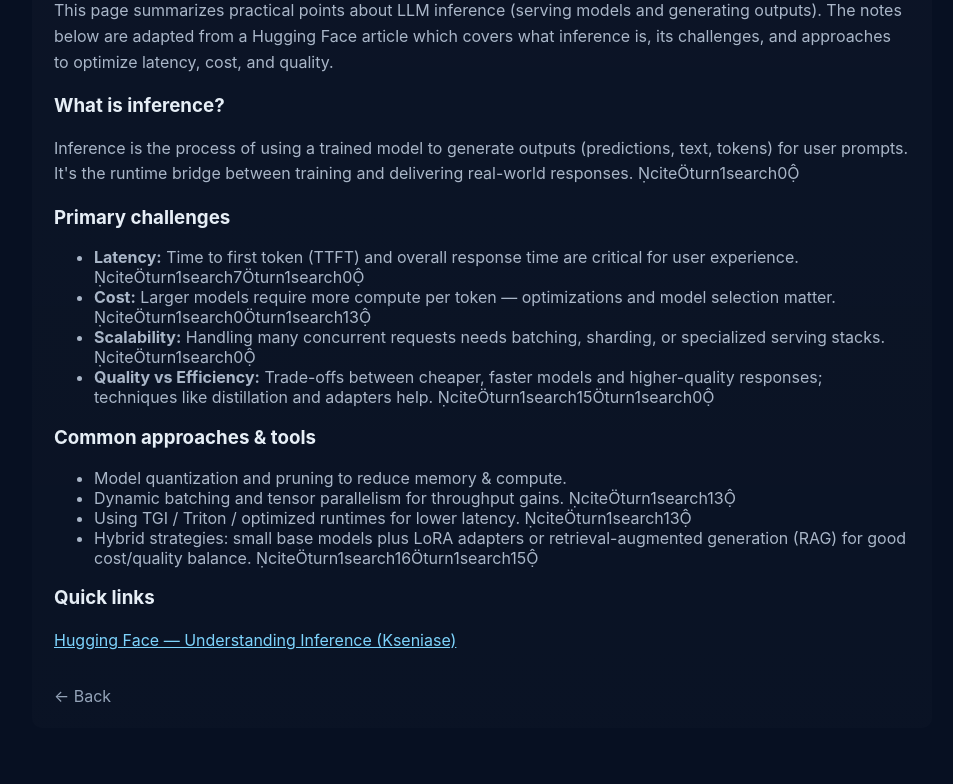
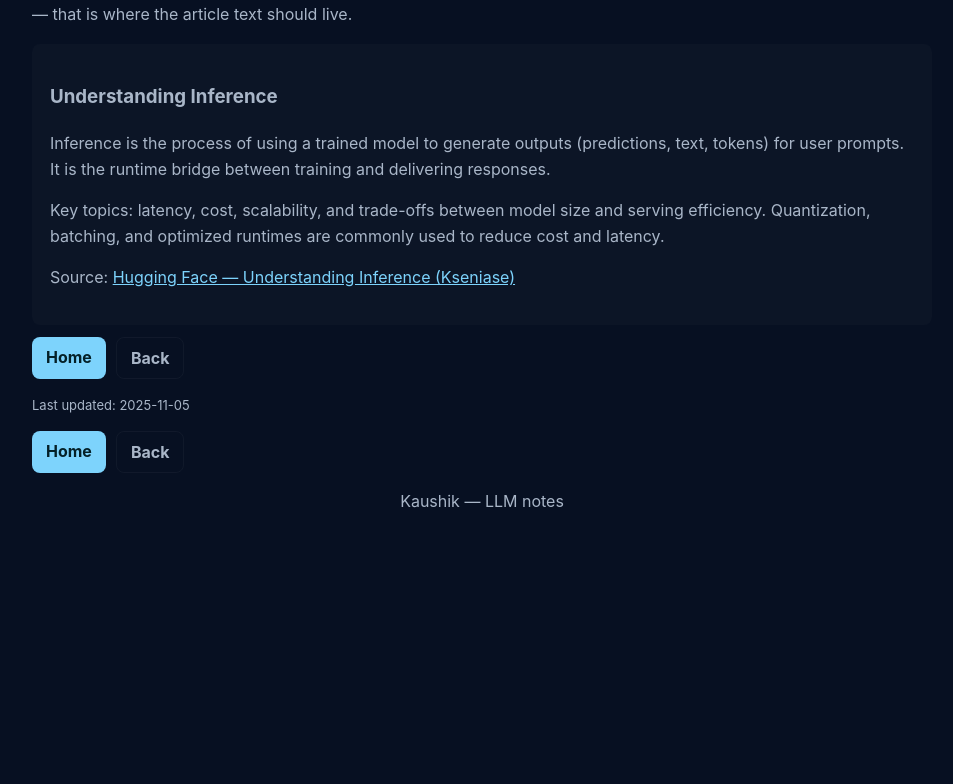
Before and after one commit to kaushiklade/llm-info, a plain HTML site: page 04 LLM Inferencing/04_llm_inferencing.html in a window 1280 px wide. Shown: the part 140-924 px from the top of the page, without its empty margins (158-1111 px from the left). After the commit the page ends 800 px from the top, so only its background shows below. Drawn offline with Linux system fonts and the light colour scheme.

Commit message:
back button update

```diff
--- a/04 LLM Inferencing/04_llm_inferencing.html
+++ b/04 LLM Inferencing/04_llm_inferencing.html
@@ -5,53 +5,85 @@
         <meta name="viewport" content="width=device-width, initial-scale=1" />
         <title>LLM Inference — Notes</title>
         <style>
-            body{margin:0;font-family:Inter,Arial,Helvetica,sans-serif;background:#071022;color:#e6eef6}
+            :root{--bg:#071022;--muted:#a9b6c8;--accent:#7dd3fc}
+            body{margin:0;font-family:Inter,Arial,Helvetica,sans-serif;background:var(--bg);color:#e6eef6}
             .wrap{max-width:900px;margin:36px auto;padding:20px}
             .card{background:linear-gradient(180deg,rgba(255,255,255,0.02),rgba(255,255,255,0.01));padding:22px;border-radius:10px}
             h1{margin-top:0}
-            p{color:#a9b6c8;line-height:1.6}
-            a.link{color:#7dd3fc}
-            ul{color:#a9b6c8}
-            .back{display:inline-block;margin-top:16px;text-decoration:none;color:#94a3b8}
+            p{color:var(--muted);line-height:1.6}
+            a.link{color:var(--accent)}
+            ul{color:var(--muted)}
+            .back{display:inline-block;margin-top:8px;text-decoration:none;color:#94a3b8}
+
+            /* Content area */
+            .info{background:rgba(255,255,255,0.02);padding:18px;border-radius:8px;color:var(--muted);line-height:1.7;max-height:60vh;overflow:auto}
+
+            /* Button row */
+            .btn-row{display:flex;gap:10px;margin-top:14px}
+            .btn-primary{background:var(--accent);color:#042027;padding:10px 14px;border-radius:8px;text-decoration:none;font-weight:700}
+            .btn-ghost{background:transparent;border:1px solid rgba(255,255,255,0.04);color:var(--muted);padding:10px 14px;border-radius:8px;text-decoration:none;font-weight:700}
+
+            footer{margin-top:18px;text-align:center;color:var(--muted)}
+
+            @media (max-width:700px){.btn-row{flex-direction:column}}
         </style>
     </head>
     <body>
         <div class="wrap">
-            <div class="card">
-                <h1>LLM Inference — Key points</h1>
-                <p>
-                    This page summarizes practical points about LLM inference (serving models and generating outputs). The notes below are adapted from a Hugging Face article which covers what inference is, its challenges, and approaches to optimize latency, cost, and quality.
-                </p>
+            <h1>LLM Inference — Notes</h1>
+            <p class="lead">Below is the information you mentioned from the Hugging Face article. Paste or edit the text inside the <code>.info</code> container — that is where the article text should live.</p>
+
+            <!-- TOP content block -->
+            <div class="info" id="hf-content">
+                <!-- Paste the Hugging Face article text here (or summary). -->
+                <!-- Example placeholder: -->
+                <h3>Understanding Inference</h3>
+                <p>Inference is the process of using a trained model to generate outputs (predictions, text, tokens) for user prompts. It is the runtime bridge between training and delivering responses.</p>
+                <p>Key topics: latency, cost, scalability, and trade-offs between model size and serving efficiency. Quantization, batching, and optimized runtimes are commonly used to reduce cost and latency.</p>
+                <p>Source: <a class="link" href="https://huggingface.co/blog/Kseniase/inference" target="_blank">Hugging Face — Understanding Inference (Kseniase)</a></p>
+            </div>
 
 
-                <h3>What is inference?</h3>
-                <p>Inference is the process of using a trained model to generate outputs (predictions, text, tokens) for user prompts. It's the runtime bridge between training and delivering real-world responses. citeturn1search0</p>
+            <!-- Buttons directly under the info block -->
+            <div class="btn-row" style="margin-top:12px">
+                <a class="btn-primary" href="/index.html">Home</a>
+                <a class="btn-ghost" href="#" id="back-btn-top">Back</a>
+            </div>
 
 
-                <h3>Primary challenges</h3>
-                <ul>
-                    <li><strong>Latency:</strong> Time to first token (TTFT) and overall response time are critical for user experience. citeturn1search7turn1search0</li>
-                    <li><strong>Cost:</strong> Larger models require more compute per token — optimizations and model selection matter. citeturn1search0turn1search13</li>
-                    <li><strong>Scalability:</strong> Handling many concurrent requests needs batching, sharding, or specialized serving stacks. citeturn1search0</li>
-                    <li><strong>Quality vs Efficiency:</strong> Trade-offs between cheaper, faster models and higher-quality responses; techniques like distillation and adapters help. citeturn1search15turn1search0</li>
-                </ul>
-                <h3>Common approaches & tools</h3>
-                <ul>
-                    <li>Model quantization and pruning to reduce memory & compute.</li>
-                    <li>Dynamic batching and tensor parallelism for throughput gains. citeturn1search13</li>
-                    <li>Using TGI / Triton / optimized runtimes for lower latency. citeturn1search13</li>
-                    <li>Hybrid strategies: small base models plus LoRA adapters or retrieval-augmented generation (RAG) for good cost/quality balance. citeturn1search16turn1search15</li>
-                </ul>
+            <!-- Additional notes or metadata -->
+            <div style="margin-top:18px;color:var(--muted);font-size:13px">Last updated: <!-- manually update date --> 2025-11-05</div>
 
 
-                <h3>Quick links</h3>
-                <p>
-                    <a class="link" href="https://huggingface.co/blog/Kseniase/inference" target="_blank">Hugging Face — Understanding Inference (Kseniase)</a>
-                </p>
+            <!-- Bottom buttons (duplicate) -->
+            <div style="margin-top:18px" class="btn-row">
+                <a class="btn-primary" href="/index.html">Home</a>
+                <a class="btn-ghost" href="#" id="back-btn-bottom">Back</a>
+            </div>
 
 
-                <a class="back" href="/">← Back</a>
-            </div>
+            <footer style="margin-top:18px">Kaushik — LLM notes</footer>
         </div>
+        </div>
+
+
+        <script>
+            // Back button behavior: if there is a referrer from same origin and history length > 1, go back; otherwise go to index.html
+            function smartBack(){
+                try{
+                    var ref = document.referrer;
+                    var sameOrigin = ref && (new URL(ref).origin === location.origin);
+                    if(sameOrigin && history.length > 1){
+                        history.back();
+                    } else {
+                        location.href = '/index.html';
+                    }
+                }catch(e){
+                    location.href = '/index.html';
+                }
+            }
+            document.getElementById('back-btn-top').addEventListener('click', function(e){ e.preventDefault(); smartBack(); });
+            document.getElementById('back-btn-bottom').addEventListener('click', function(e){ e.preventDefault(); smartBack(); });
+        </script>
     </body>
 </html>
```
